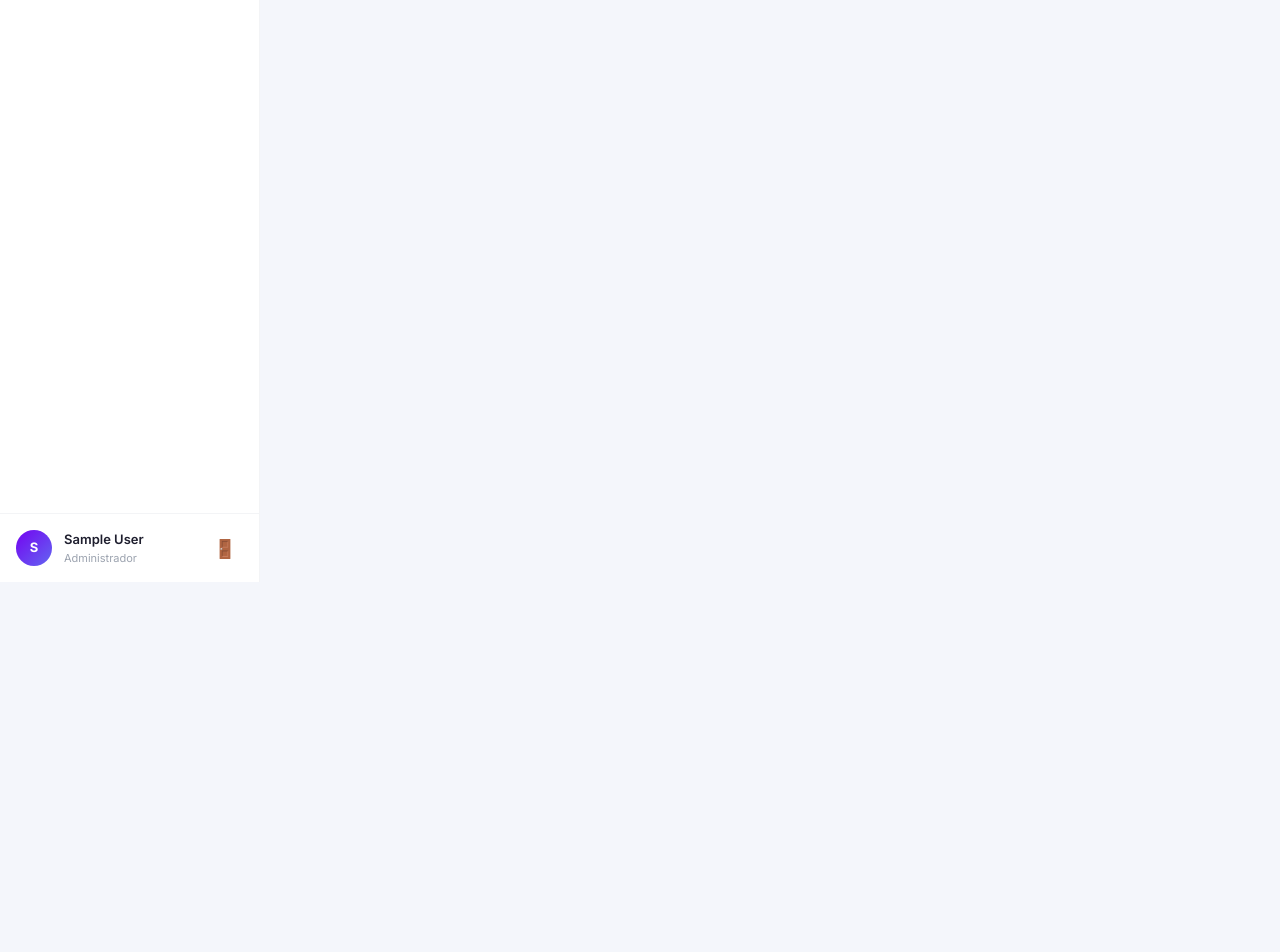
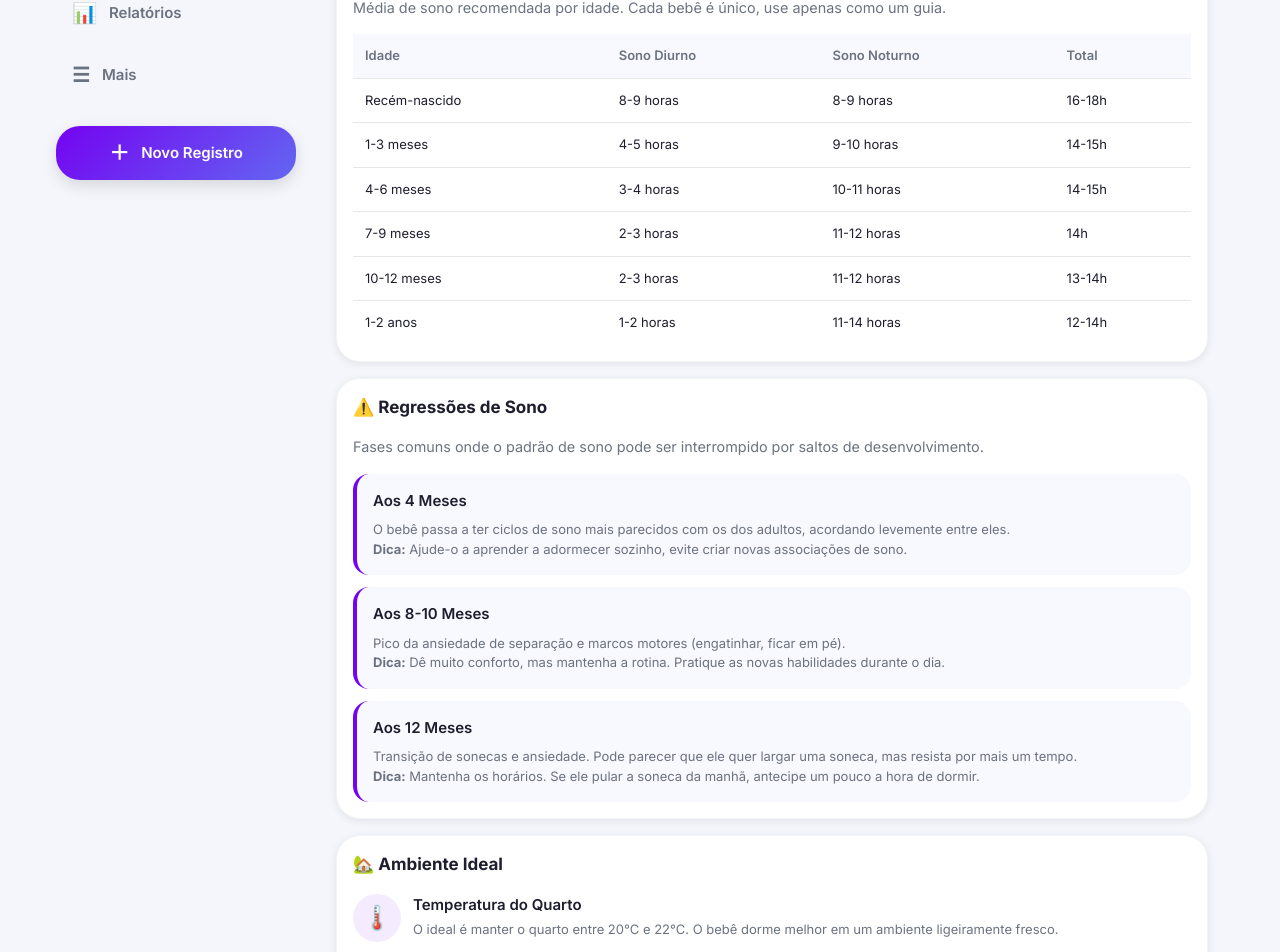
Before and after one commit to MarcioGuinati/soraian_rn, a React (Vite) app in the folder frontend/: page /sleep-tips in a window 1280 px wide. Before the commit this address led to /admin. Shown: the part 218-1170 px from the top of the page. Before the commit the page ends 800 px from the top, so only its background shows below. Built offline with nearby package versions, Linux system fonts and the light colour scheme; no server answers; sample sign-in values are in the browser's storage.

Commit message:
feat: adicionar tela de Dicas de Sono com adaptação ao tema escuro

```diff
--- a/frontend/src/App.tsx
+++ b/frontend/src/App.tsx
@@ -17,6 +17,7 @@ import HealthPage from './pages/Health';
 import VaccineCalendarPage from './pages/VaccineCalendar';
 import RemindersPage from './pages/Reminders';
 import SettingsPage from './pages/Settings';
+import SleepTipsPage from './pages/SleepTips';
 import AdminDashboard from './pages/admin/AdminDashboard';
 import AdminUsers from './pages/admin/AdminUsers';
 import AdminUserDetails from './pages/admin/AdminUserDetails';
@@ -75,6 +76,7 @@ function AppRoutes() {
       <Route path="/health" element={<ProtectedRoute><ChildProvider><Layout><HealthPage /></Layout></ChildProvider></ProtectedRoute>} />
       <Route path="/vaccines-sus" element={<ProtectedRoute><ChildProvider><Layout><VaccineCalendarPage /></Layout></ChildProvider></ProtectedRoute>} />
       <Route path="/reminders" element={<ProtectedRoute><ChildProvider><Layout><RemindersPage /></Layout></ChildProvider></ProtectedRoute>} />
+      <Route path="/sleep-tips" element={<ProtectedRoute><ChildProvider><Layout><SleepTipsPage /></Layout></ChildProvider></ProtectedRoute>} />
       <Route path="/settings" element={<ProtectedRoute><ChildProvider><Layout><SettingsPage /></Layout></ChildProvider></ProtectedRoute>} />
 
       <Route path="*" element={<Navigate to="/" />} />
--- a/frontend/src/pages/More.tsx
+++ b/frontend/src/pages/More.tsx
@@ -21,6 +21,7 @@ export default function MorePage() {
     { icon: '❤️', label: 'Saúde', desc: 'Consultas, vacinas e medidas', path: '/health' },
     { icon: '💉', label: 'Vacinas (SUS)', desc: 'Calendário nacional de vacinação', path: '/vaccines-sus' },
     { icon: '🔔', label: 'Lembretes', desc: 'Gerenciar lembretes', path: '/reminders' },
+    { icon: '🌙', label: 'Dicas de Sono', desc: 'Tabelas, regressões e ambiente', path: '/sleep-tips' },
     { icon: '⚙️', label: 'Configurações', desc: 'Perfil e preferências', path: '/settings' },
   ];
 
--- /dev/null
+++ b/frontend/src/pages/SleepTips.css
@@ -0,0 +1,114 @@
+.sleep-tips-page {
+  padding-bottom: 80px;
+}
+
+.sleep-section {
+  background: var(--color-bg-card);
+  border: 1px solid var(--color-border-light);
+  border-radius: var(--radius-lg);
+  padding: var(--space-4);
+  margin-bottom: var(--space-4);
+  box-shadow: var(--shadow-sm);
+  transition: all var(--transition-base);
+}
+
+.sleep-section:hover {
+  box-shadow: var(--shadow-md);
+}
+
+.sleep-section-title {
+  font-size: var(--font-size-lg);
+  font-weight: 700;
+  color: var(--color-text);
+  margin-bottom: var(--space-4);
+  display: flex;
+  align-items: center;
+  gap: var(--space-2);
+}
+
+.sleep-table {
+  width: 100%;
+  border-collapse: collapse;
+  font-size: var(--font-size-sm);
+}
+
+.sleep-table th {
+  background: var(--color-bg-input);
+  padding: var(--space-3);
+  text-align: left;
+  font-weight: 600;
+  color: var(--color-text-secondary);
+  border-bottom: 1px solid var(--color-border);
+}
+
+.sleep-table td {
+  padding: var(--space-3);
+  border-bottom: 1px solid var(--color-border);
+  color: var(--color-text);
+}
+
+.sleep-table tr:last-child td {
+  border-bottom: none;
+}
+
+.regression-card {
+  background: var(--color-bg-input);
+  border-radius: var(--radius-md);
+  padding: var(--space-4);
+  margin-bottom: var(--space-3);
+  border-left: 4px solid var(--color-primary);
+}
+
+.regression-card:last-child {
+  margin-bottom: 0;
+}
+
+.regression-title {
+  font-weight: 600;
+  color: var(--color-text);
+  margin-bottom: var(--space-2);
+}
+
+.regression-desc {
+  font-size: var(--font-size-sm);
+  color: var(--color-text-secondary);
+  line-height: 1.5;
+}
+
+.env-tip {
+  display: flex;
+  gap: var(--space-3);
+  margin-bottom: var(--space-4);
+}
+
+.env-tip:last-child {
+  margin-bottom: 0;
+}
+
+.env-icon {
+  font-size: var(--font-size-2xl);
+  background: var(--color-primary-bg);
+  width: 48px;
+  height: 48px;
+  display: flex;
+  align-items: center;
+  justify-content: center;
+  border-radius: var(--radius-full);
+  flex-shrink: 0;
+}
+
+.env-content {
+  flex: 1;
+}
+
+.env-title {
+  font-weight: 600;
+  color: var(--color-text);
+  margin-bottom: var(--space-1);
+}
+
+.env-desc {
+  font-size: var(--font-size-sm);
+  color: var(--color-text-secondary);
+  line-height: 1.4;
+}
--- /dev/null
+++ b/frontend/src/pages/SleepTips.tsx
@@ -0,0 +1,139 @@
+import React from 'react';
+import './SleepTips.css';
+
+export default function SleepTipsPage() {
+  return (
+    <div className="page sleep-tips-page">
+      <div className="container">
+        <h1 style={{ fontSize: '1.5rem', fontWeight: 700, marginBottom: '24px', color: 'var(--color-text)' }}>
+          Dicas de Sono 🌙
+        </h1>
+
+        <div className="sleep-section">
+          <h2 className="sleep-section-title">📊 Tabelas de Referência</h2>
+          <p style={{ fontSize: '0.9rem', color: 'var(--color-text-secondary)', marginBottom: '16px' }}>
+            Média de sono recomendada por idade. Cada bebê é único, use apenas como um guia.
+          </p>
+          <div style={{ overflowX: 'auto' }}>
+            <table className="sleep-table">
+              <thead>
+                <tr>
+                  <th>Idade</th>
+                  <th>Sono Diurno</th>
+                  <th>Sono Noturno</th>
+                  <th>Total</th>
+                </tr>
+              </thead>
+              <tbody>
+                <tr>
+                  <td>Recém-nascido</td>
+                  <td>8-9 horas</td>
+                  <td>8-9 horas</td>
+                  <td>16-18h</td>
+                </tr>
+                <tr>
+                  <td>1-3 meses</td>
+                  <td>4-5 horas</td>
+                  <td>9-10 horas</td>
+                  <td>14-15h</td>
+                </tr>
+                <tr>
+                  <td>4-6 meses</td>
+                  <td>3-4 horas</td>
+                  <td>10-11 horas</td>
+                  <td>14-15h</td>
+                </tr>
+                <tr>
+                  <td>7-9 meses</td>
+                  <td>2-3 horas</td>
+                  <td>11-12 horas</td>
+                  <td>14h</td>
+                </tr>
+                <tr>
+                  <td>10-12 meses</td>
+                  <td>2-3 horas</td>
+                  <td>11-12 horas</td>
+                  <td>13-14h</td>
+                </tr>
+                <tr>
+                  <td>1-2 anos</td>
+                  <td>1-2 horas</td>
+                  <td>11-14 horas</td>
+                  <td>12-14h</td>
+                </tr>
+              </tbody>
+            </table>
+          </div>
+        </div>
+
+        <div className="sleep-section">
+          <h2 className="sleep-section-title">⚠️ Regressões de Sono</h2>
+          <p style={{ fontSize: '0.9rem', color: 'var(--color-text-secondary)', marginBottom: '16px' }}>
+            Fases comuns onde o padrão de sono pode ser interrompido por saltos de desenvolvimento.
+          </p>
+
+          <div className="regression-card">
+            <div className="regression-title">Aos 4 Meses</div>
+            <div className="regression-desc">
+              O bebê passa a ter ciclos de sono mais parecidos com os dos adultos, acordando levemente entre eles. <br/>
+              <strong>Dica:</strong> Ajude-o a aprender a adormecer sozinho, evite criar novas associações de sono.
+            </div>
+          </div>
+
+          <div className="regression-card">
+            <div className="regression-title">Aos 8-10 Meses</div>
+            <div className="regression-desc">
+              Pico da ansiedade de separação e marcos motores (engatinhar, ficar em pé). <br/>
+              <strong>Dica:</strong> Dê muito conforto, mas mantenha a rotina. Pratique as novas habilidades durante o dia.
+            </div>
+          </div>
+
+          <div className="regression-card">
+            <div className="regression-title">Aos 12 Meses</div>
+            <div className="regression-desc">
+              Transição de sonecas e ansiedade. Pode parecer que ele quer largar uma soneca, mas resista por mais um tempo. <br/>
+              <strong>Dica:</strong> Mantenha os horários. Se ele pular a soneca da manhã, antecipe um pouco a hora de dormir.
+            </div>
+          </div>
+        </div>
+
+        <div className="sleep-section">
+          <h2 className="sleep-section-title">🏡 Ambiente Ideal</h2>
+
+          <div className="env-tip">
+            <div className="env-icon">🌡️</div>
+            <div className="env-content">
+              <div className="env-title">Temperatura do Quarto</div>
+              <div className="env-desc">O ideal é manter o quarto entre 20°C e 22°C. O bebê dorme melhor em um ambiente ligeiramente fresco.</div>
+            </div>
+          </div>
+
+          <div className="env-tip">
+            <div className="env-icon">🌑</div>
+            <div className="env-content">
+              <div className="env-title">Escuridão</div>
+              <div className="env-desc">Use cortinas blackout. Para os cochilos do dia, o quarto também deve ser escuro para estimular a produção de melatonina.</div>
+            </div>
+          </div>
+
+          <div className="env-tip">
+            <div className="env-icon">👕</div>
+            <div className="env-content">
+              <div className="env-title">Roupas Adequadas</div>
+              <div className="env-desc">Vista o bebê com uma camada a mais do que você usaria. Evite cobertores soltos; prefira sacos de dormir para bebês (sleeping bags).</div>
+            </div>
+          </div>
+
+          <div className="env-tip">
+            <div className="env-icon">🎵</div>
+            <div className="env-content">
+              <div className="env-title">Ruído Branco</div>
+              <div className="env-desc">Um aparelho de ruído branco constante ajuda a abafar sons da casa e reproduz o som do útero, acalmando o bebê.</div>
+            </div>
+          </div>
+        </div>
+
+      </div>
+    </div>
+  );
+}
```
